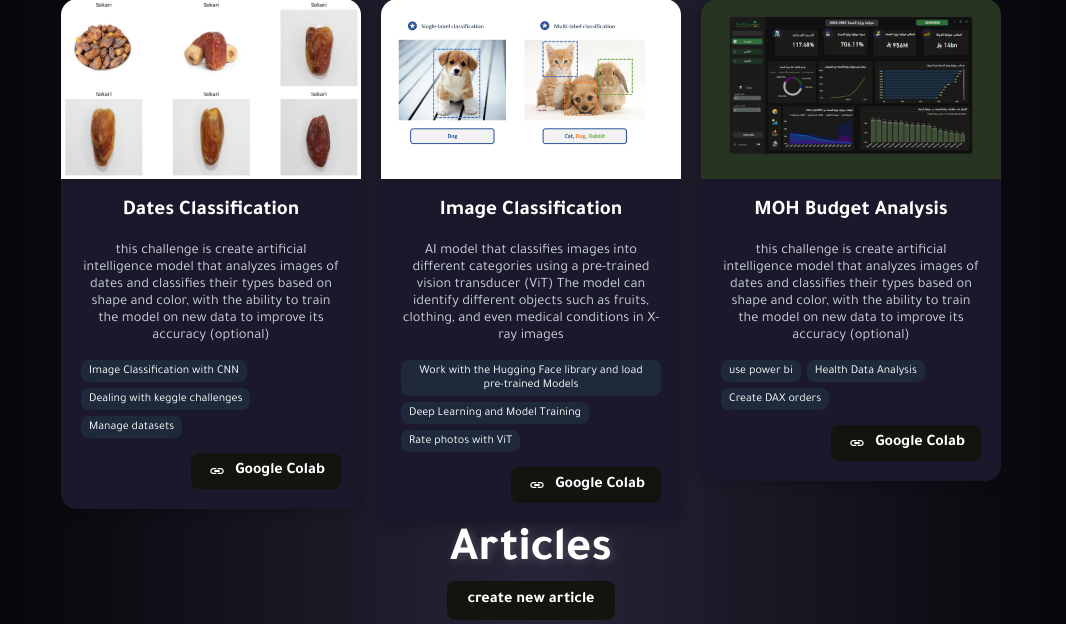
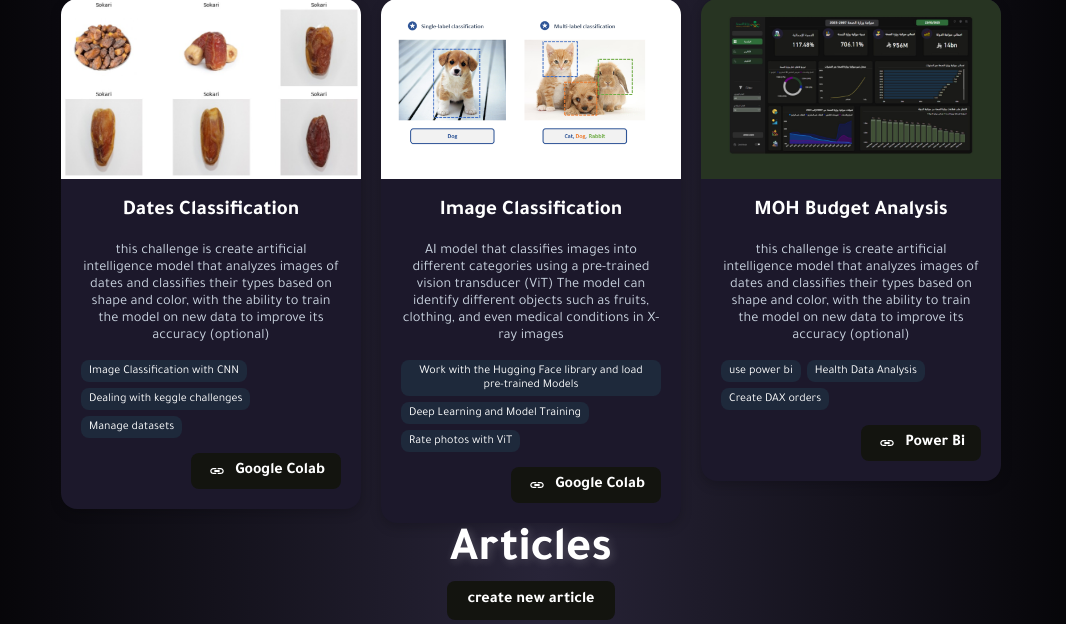
Before and after one commit to ProAryam-X100/portfolio-django, a Django app: page / in a window 1280 px wide. Shown: the part 1144-1768 px from the top of the page, without its empty margins (109-1175 px from the left). Run offline with Django 5.2, Linux system fonts and the light colour scheme; data comes from the database, SQL or seed files in the repository.

Commit message:
Update Home.html

```diff
--- a/portfolio/templates/portfolio/Home.html
+++ b/portfolio/templates/portfolio/Home.html
@@ -322,13 +322,13 @@
 
                 </div>
 
-<a href="https://colab.research.google.com" class="browse-btn" target="_blank" style="display: flex; align-items: center; gap: 8px;">
+<a href="C:\Users\Aryam\Downloads\Ministry of Health Dashboard.pdf" class="browse-btn" target="_blank" style="display: flex; align-items: center; gap: 8px;">
   <svg xmlns="http://www.w3.org/2000/svg" width="20" height="20" viewBox="0 0 24 24" fill="white">
     <path d="M3.9,12c0-2.03,1.65-3.68,3.68-3.68h3.61v1.5H7.58c-1.2,0-2.18,0.98-2.18,2.18s0.98,2.18,2.18,2.18h3.61v1.5H7.58
       C5.55,15.68,3.9,14.03,3.9,12z M8.83,13.25h6.33v-2.5H8.83V13.25z M16.42,8.32h-3.61v1.5h3.61c1.2,0,2.18,0.98,2.18,2.18
       s-0.98,2.18-2.18,2.18h-3.61v1.5h3.61c2.03,0,3.68-1.65,3.68-3.68S18.45,8.32,16.42,8.32z"/>
   </svg>
-  Google Colab
+  Power Bi
 </a>
       </div>
 
```
